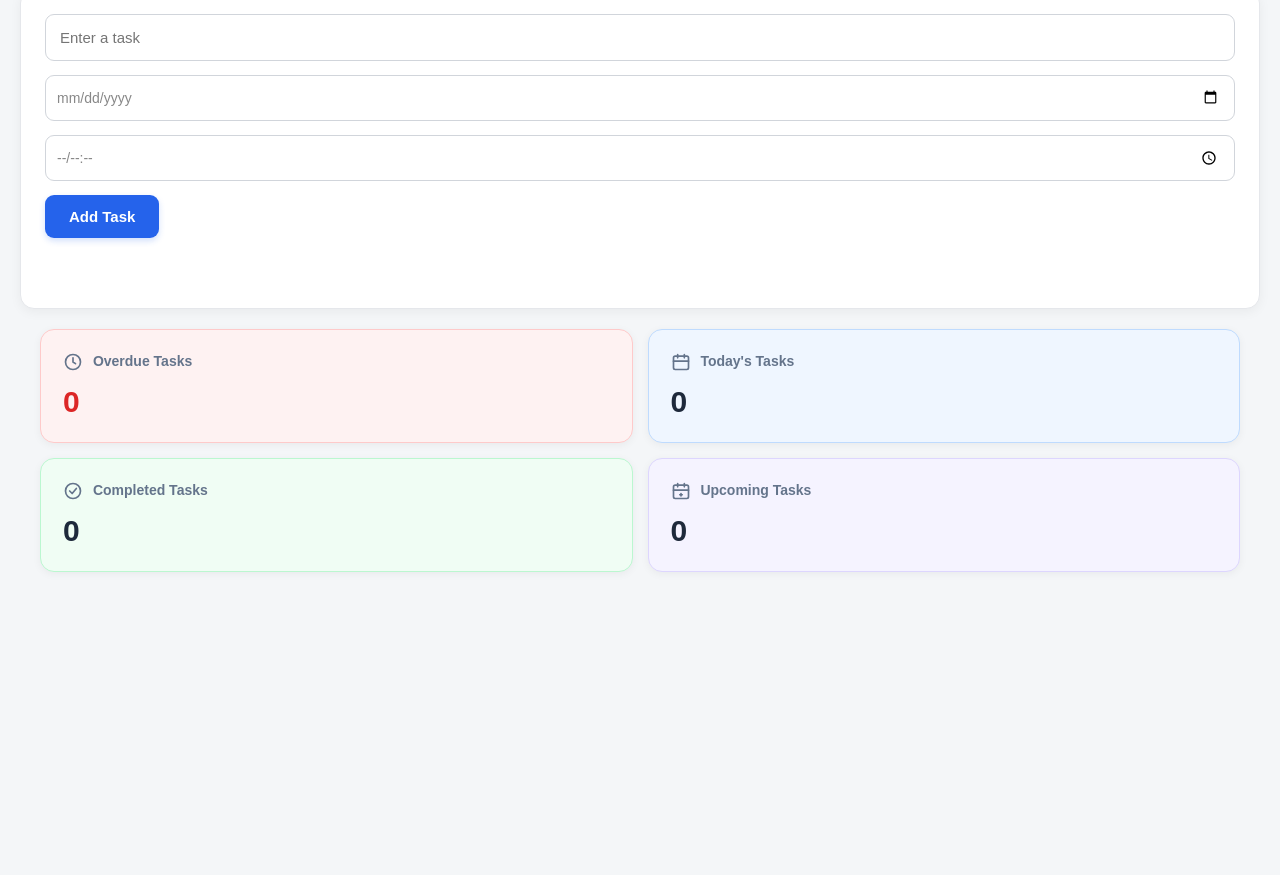
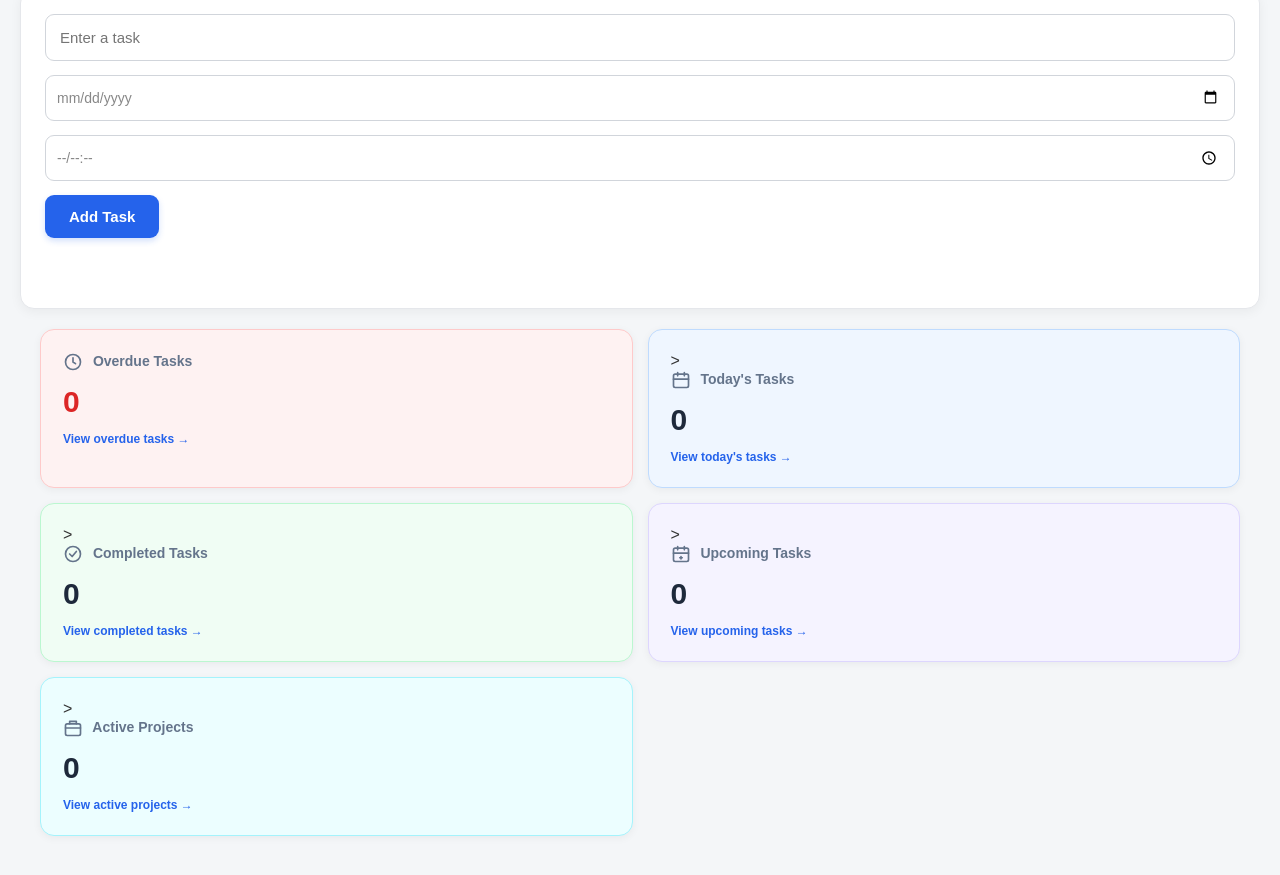
Before and after one commit to Andersonn2010/todohub, a plain HTML site: page html/lesson-26-todo-app.html in a window 1280 px wide. Shown: the part 237-1112 px from the top of the page. Before the commit the page ends 849 px from the top, so only its background shows below. Drawn offline with Linux system fonts and the light colour scheme.

Commit message:
Update lesson-26-todo-app.html

```diff
--- a/html/lesson-26-todo-app.html
+++ b/html/lesson-26-todo-app.html
@@ -391,6 +391,11 @@
             transition: transform 0.3s ease, box-shadow 0.3s ease;
         }
 
+        .projectDashboardCard {
+            background-color: #ecfeff;
+            border-color: #a5f3fc;
+        }
+
         .dashboardCard h3 {
             color: #64748b;
             font-size: 14px;
@@ -412,9 +417,27 @@
             line-height: 1.2;
         }
 
+        .cardLink {
+            display: inline-block;
+            margin-top: 12px;
+            font-size: 12px;
+            font-weight: 600;
+            color: #2563eb;
+            transition: transform 0.2s ease;
+        }
+
+        .dashboardCard:hover .cardLink {
+    transform: translateX(3px);
+}
+
         .dashboardCard:hover {
             transform: translateY(-4px);
             box-shadow: 0 6px 16px rgba(0, 0, 0, 0.08);
+        }
+
+        .dashboardCard:focus-visible {
+            outline: 3px solid #2563eb;
+            outline-offset: 4px;
         }
 
         .dashboardCard:nth-child(1) {
@@ -752,8 +775,8 @@
 }
 
 #projectsScreen {
-    padding-left: 30px;
-    padding-right: 30px;
+    padding-left: 20px;
+    padding-right: 20px;
 }
 #projectsScreen h2 {
     color: #2c3e50;
@@ -1224,7 +1247,11 @@
         </div>
 
         <div class="dashboardCards">
-            <div class="dashboardCard">
+            <div class="dashboardCard"
+     role="button"
+     tabindex="0"
+     onclick="showScreen('overdueTasksScreen')"
+     onkeydown="if(event.key === 'Enter' || event.key === ' ') { event.preventDefault(); this.click(); }">
                 <h3>
     <svg class="dashboardIcon" viewBox="0 0 24 24" fill="none"
         stroke="currentColor" stroke-width="2"
@@ -1235,9 +1262,14 @@
     Overdue Tasks
 </h3>
                 <p id="overdueCount">0</p>
+                <span class="cardLink">View overdue tasks →</span>
             </div>
 
-            <div class="dashboardCard">
+            <div class="dashboardCard" onclick="showScreen('todayTasksScreen')"
+            role="button"
+            tabindex="0"
+            onclick="showScreen('overdueTasksScreen')"
+     onkeydown="if(event.key === 'Enter' || event.key === ' ') { event.preventDefault(); this.click(); }">>
                 <h3>
     <svg class="dashboardIcon" viewBox="0 0 24 24" fill="none"
         stroke="currentColor" stroke-width="2"
@@ -1248,9 +1280,14 @@
     Today's Tasks
 </h3>
                 <p id="todayCount">0</p>
+                <span class="cardLink">View today's tasks →</span>
             </div>
 
-            <div class="dashboardCard">
+            <div class="dashboardCard" onclick="showScreen('completedTasksScreen')"
+            role="button"
+            tabindex="0"
+            onclick="showScreen('overdueTasksScreen')"
+     onkeydown="if(event.key === 'Enter' || event.key === ' ') { event.preventDefault(); this.click(); }">>
                 <h3>
     <svg class="dashboardIcon" viewBox="0 0 24 24" fill="none"
         stroke="currentColor" stroke-width="2"
@@ -1261,9 +1298,14 @@
     Completed Tasks
 </h3>
                 <p id="completedCount">0</p>
+                <span class="cardLink">View completed tasks →</span>
             </div>
 
-            <div class="dashboardCard">
+            <div class="dashboardCard" onclick="showScreen('upcomingTasksScreen')"
+            role="button"
+            tabindex="0"
+            onclick="showScreen('overdueTasksScreen')"
+     onkeydown="if(event.key === 'Enter' || event.key === ' ') { event.preventDefault(); this.click(); }">>
                 <h3>
     <svg class="dashboardIcon" viewBox="0 0 24 24" fill="none"
         stroke="currentColor" stroke-width="2"
@@ -1275,7 +1317,31 @@
     Upcoming Tasks
 </h3>
                 <p id="upcomingCount">0</p>
+                <span class="cardLink">View upcoming tasks →</span>
             </div>
+
+            <div class="dashboardCard projectDashboardCard"
+     onclick="showScreen('projectsScreen')"
+     role="button"
+    tabindex="0"
+    onclick="showScreen('overdueTasksScreen')"
+     onkeydown="if(event.key === 'Enter' || event.key === ' ') { event.preventDefault(); this.click(); }">>
+
+    <h3>
+        <svg class="dashboardIcon" viewBox="0 0 24 24" fill="none"
+            stroke="currentColor" stroke-width="2"
+            stroke-linecap="round" stroke-linejoin="round">
+            <rect x="3" y="7" width="18" height="14" rx="2"></rect>
+            <path d="M8 7V4h8v3"></path>
+            <path d="M3 12h18"></path>
+        </svg>
+        Active Projects
+    </h3>
+
+    <p id="activeProjectCount">0</p>
+
+    <span class="cardLink">View active projects →</span>
+</div>
         </div>
     </section>
 
@@ -1481,31 +1547,40 @@
 
         let menuItems = document.querySelectorAll("#menu li");
 
-        menuItems.forEach(function(item) {
-            item.addEventListener("click", function() {
-                menuItems.forEach(function(menuItem) {
-                    menuItem.classList.remove("selected");
-                });
-
-                item.classList.add("selected");
-
-                let screenId = item.getAttribute("data-screen");
-                let selectedScreen = document.getElementById(screenId);
-
-                if (selectedScreen) {
-                    let allScreens = document.querySelectorAll(".screen");
-
-                    allScreens.forEach(function(screen) {
-                        screen.classList.remove("active");
-                    });
-
-                    selectedScreen.classList.add("active");
-                }
-
-                menu.classList.remove("open");
-                menuOverlay.classList.remove("open");
-            });
-        });
+function showScreen(screenId) {
+    let selectedScreen = document.getElementById(screenId);
+
+    if (!selectedScreen) {
+        return;
+    }
+
+    let allScreens = document.querySelectorAll(".screen");
+
+    allScreens.forEach(function(screen) {
+        screen.classList.remove("active");
+    });
+
+    selectedScreen.classList.add("active");
+
+    menuItems.forEach(function(menuItem) {
+        menuItem.classList.remove("selected");
+
+        if (menuItem.getAttribute("data-screen") === screenId) {
+            menuItem.classList.add("selected");
+        }
+    });
+
+    menu.classList.remove("open");
+    menuOverlay.classList.remove("open");
+}
+
+menuItems.forEach(function(item) {
+    item.addEventListener("click", function() {
+        let screenId = item.getAttribute("data-screen");
+        showScreen(screenId);
+    });
+});
+        let messageTimer;
 
         let taskInput = document.getElementById("taskInput");
         let taskDate = document.getElementById("taskDate");
@@ -1836,7 +1911,9 @@ taskInfo.appendChild(taskMeta);
             message.className = "errorMessage";
             message.textContent = "Please fill in all fields!";
 
-            setTimeout(function() {
+            clearTimeout(messageTimer);
+
+            messageTimer = setTimeout(function() {
                 message.textContent = "";
                 message.className = "";
             }, 3000);
@@ -1864,10 +1941,12 @@ taskInfo.appendChild(taskMeta);
             message.className = "successMessage";
             message.textContent = "Task added successfully!";
 
-            setTimeout(function() {
-            message.textContent = "";
-            message.className = "";
-        }, 3000);
+           clearTimeout(messageTimer);
+
+            messageTimer = setTimeout(function() {
+                message.textContent = "";
+                message.className = "";
+            }, 3000);
         });
 
         let reminderTime = document.getElementById("reminderTime");
@@ -2069,6 +2148,12 @@ let saveEditProjectButton = document.getElementById("saveEditProjectButton");
         function displayProjects() {
     projectsList.innerHTML = "";
 
+    let activeProjects = projects.filter(function(project) {
+    return project.completed === false;
+});
+
+document.getElementById("activeProjectCount").textContent = activeProjects.length;
+
     projects.forEach(function(project) {
 
         let start = new Date(project.startDate + "T00:00:00");
```
